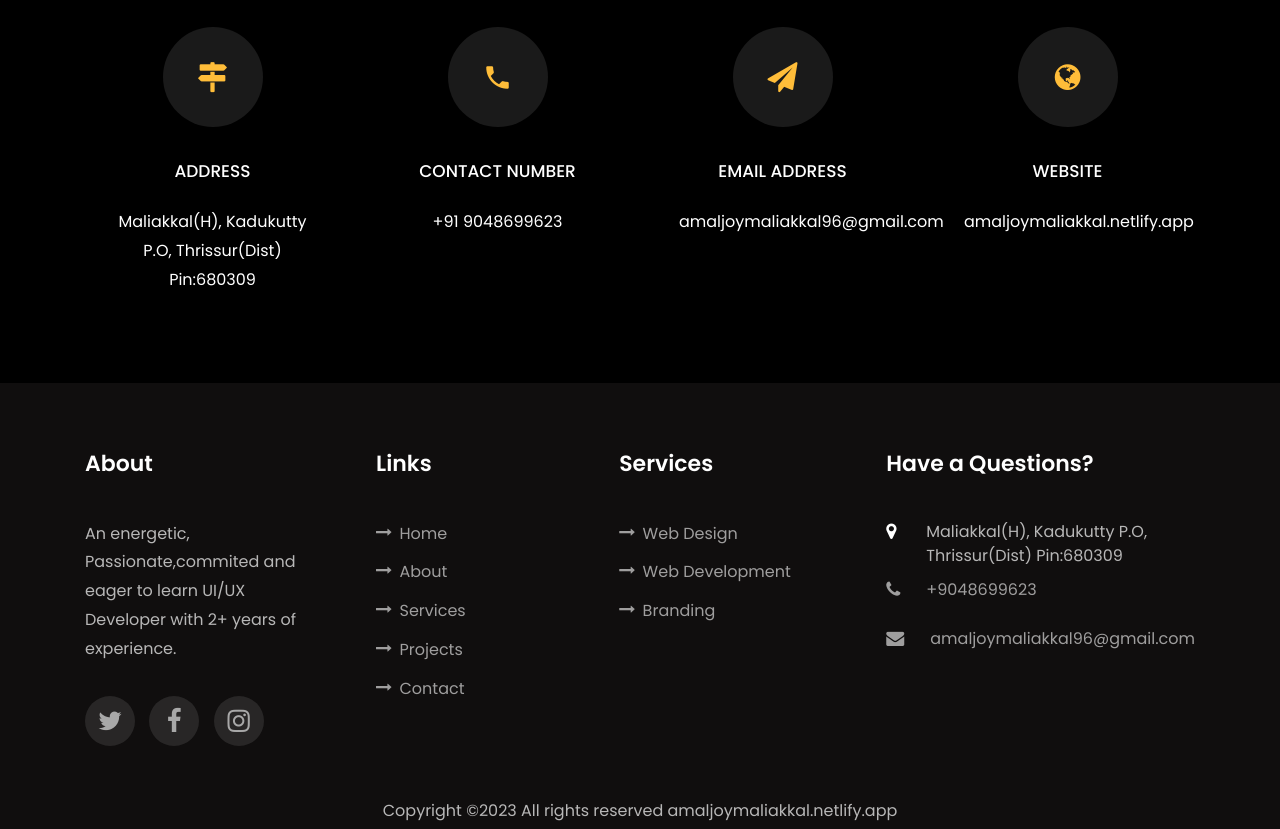
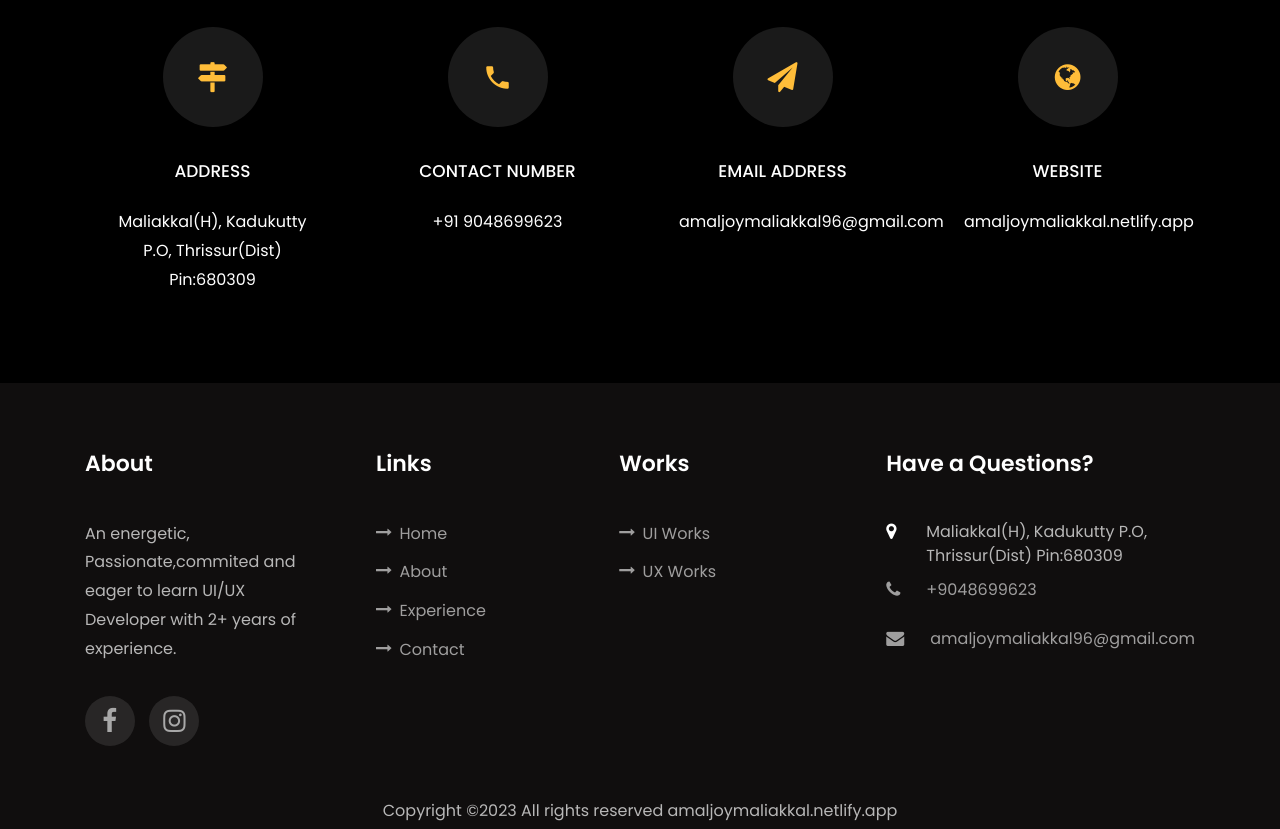
Before and after one commit to amaljoymaliakkal/myprofile, a plain HTML site: page index.html in a window 1280 px wide. Shown: the part 6279-7108 px from the top of the page. Drawn offline with Linux system fonts and the light colour scheme; files whose address does not match are found by name.

Commit message:
my portfolio

```diff
--- a/index.html
+++ b/index.html
@@ -187,7 +187,8 @@
     		</div>
     		<div class="row justify-content-center mt-5">
     			<div class="col-md-6 text-center ftco-animate">
-    				<p><a href="#" class="btn btn-primary py-4 px-5">Download CV</a></p>
+    				<p><a  class="btn btn-primary py-4 px-5" role="button" href="images/Amal_Joy_resume.pdf"
+						download="amal_joy_cv">Download CV</a></p>
     			</div>
     		</div>
     	</div>
@@ -429,7 +430,7 @@
 					<div class="col-md-12 heading-section text-center ftco-animate">
 						<h1 class="big big-2">UI Works</h1>
 					  <h2 class="mb-4">My UI Works</h2>
-					  <p>These are the links to some of my UX design Works</p>
+					  <p>These are the links to some of my Ui design Works</p>
 					</div>
 				  </div>
 				<div class="row">
@@ -726,9 +727,9 @@
               <h2 class="ftco-heading-2">About</h2>
               <p>An energetic, Passionate,commited and eager to learn UI/UX Developer with 2+ years of experience.</p>
               <ul class="ftco-footer-social list-unstyled float-md-left float-lft mt-3">
-                <li class="ftco-animate"><a href="#"><span class="icon-twitter"></span></a></li>
-                <li class="ftco-animate"><a href="#"><span class="icon-facebook"></span></a></li>
-                <li class="ftco-animate"><a href="#"><span class="icon-instagram"></span></a></li>
+                <!-- <li class="ftco-animate"><a href="#"><span class="icon-twitter"></span></a></li> -->
+                <li class="ftco-animate"><a href="https://www.facebook.com/amal.joy.562"><span class="icon-facebook"></span></a></li>
+                <li class="ftco-animate"><a href="https://www.instagram.com/amalmaliakkal/"><span class="icon-instagram"></span></a></li>
               </ul>
             </div>
           </div>
@@ -738,19 +739,19 @@
               <ul class="list-unstyled">
                 <li><a href="#"><span class="icon-long-arrow-right mr-2"></span>Home</a></li>
                 <li><a href="#about-section"><span class="icon-long-arrow-right mr-2"></span>About</a></li>
-                <li><a href="#services-section"><span class="icon-long-arrow-right mr-2"></span>Services</a></li>
-                <li><a href="#"><span class="icon-long-arrow-right mr-2"></span>Projects</a></li>
+                <li><a href="#resume-section"><span class="icon-long-arrow-right mr-2"></span>Experience</a></li>
+
                 <li><a href="#contact-section"><span class="icon-long-arrow-right mr-2"></span>Contact</a></li>
               </ul>
             </div>
           </div>
           <div class="col-md">
              <div class="ftco-footer-widget mb-4">
-              <h2 class="ftco-heading-2">Services</h2>
+              <h2 class="ftco-heading-2">Works</h2>
               <ul class="list-unstyled">
-                <li><a href="#"><span class="icon-long-arrow-right mr-2"></span>Web Design</a></li>
-                <li><a href="#"><span class="icon-long-arrow-right mr-2"></span>Web Development</a></li>
-                <li><a href="#"><span class="icon-long-arrow-right mr-2"></span>Branding</a></li>
+                <li><a href="#projects-section"><span class="icon-long-arrow-right mr-2"></span>UI Works</a></li>
+                <li><a href="#projects"><span class="icon-long-arrow-right mr-2"></span>UX Works</a></li>
+
               </ul>
             </div>
           </div>
```
